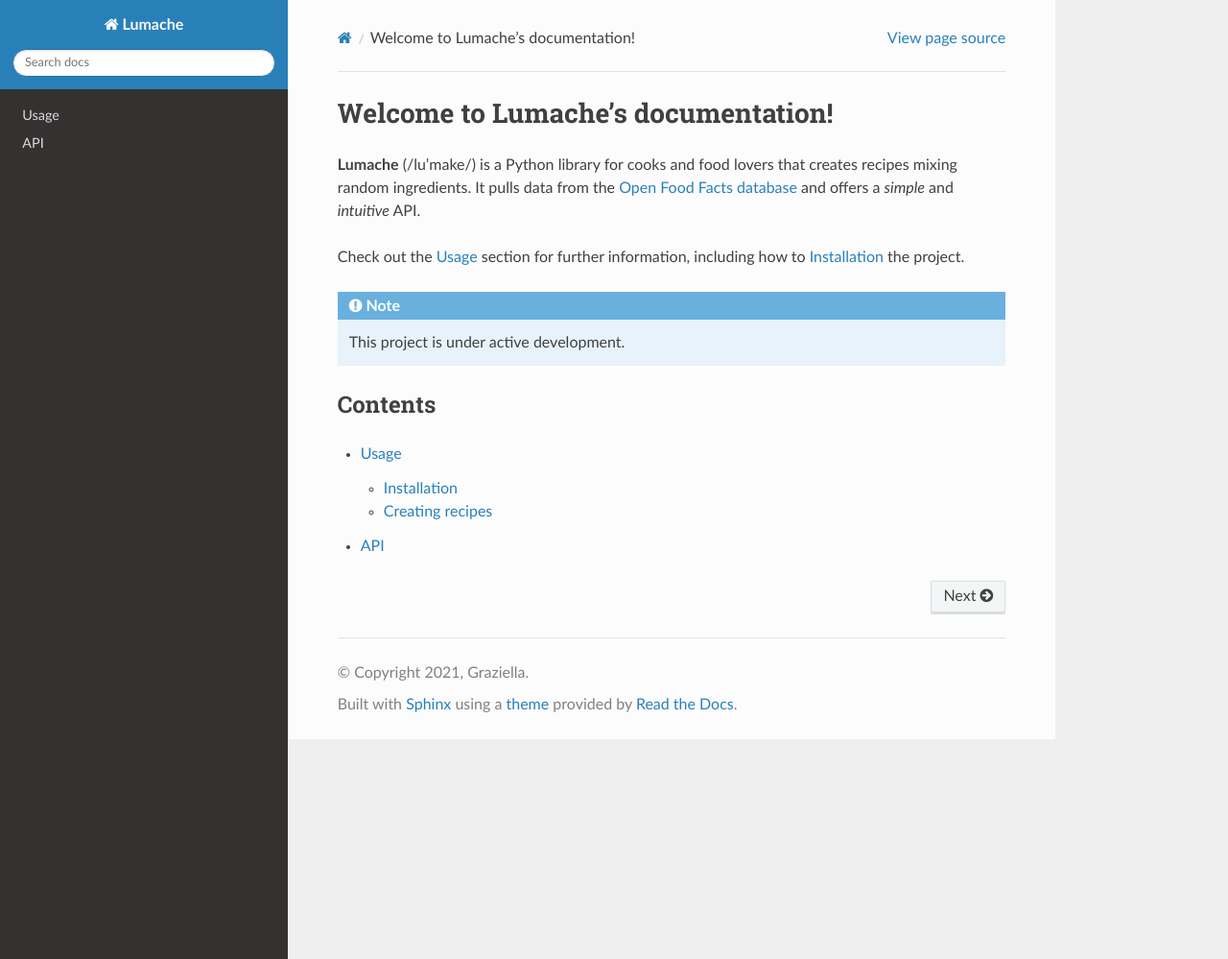
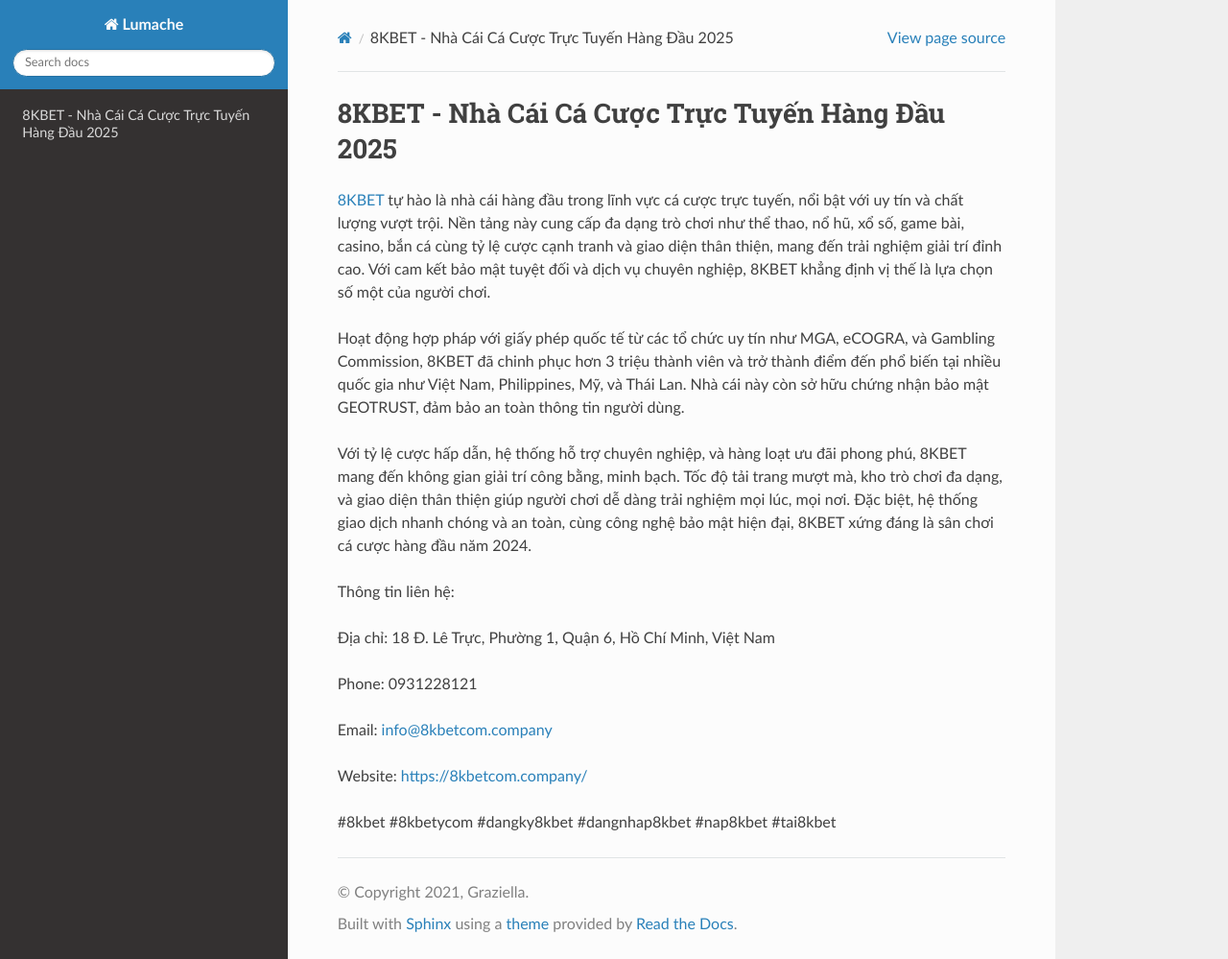
Before and after one commit to amaradasgupta3/8kbetcomcompany, a Sphinx documentation site: the page built from docs/source/index.rst, in a window 1280 px wide and 999 px high. Shown: the whole window at 96% size. Built offline with Sphinx 7.4.7 and the Read the Docs theme 3.1.0, drawn with Linux system fonts in a browser that asks for light colours.

Commit message:
Update index.rst

```diff
--- a/docs/source/index.rst
+++ b/docs/source/index.rst
@@ -1,22 +1,20 @@
-Welcome to Lumache's documentation!
+8KBET - Nhà Cái Cá Cược Trực Tuyến Hàng Đầu 2025
 ===================================
 
-**Lumache** (/lu'make/) is a Python library for cooks and food lovers
-that creates recipes mixing random ingredients.
-It pulls data from the `Open Food Facts database <https://world.openfoodfacts.org/>`_
-and offers a *simple* and *intuitive* API.
+`8KBET <https://8kbetcom.company/>`_ tự hào là nhà cái hàng đầu trong lĩnh vực cá cược trực tuyến, nổi bật với uy tín và chất lượng vượt trội. Nền tảng này cung cấp đa dạng trò chơi như thể thao, nổ hũ, xổ số, game bài, casino, bắn cá cùng tỷ lệ cược cạnh tranh và giao diện thân thiện, mang đến trải nghiệm giải trí đỉnh cao. Với cam kết bảo mật tuyệt đối và dịch vụ chuyên nghiệp, 8KBET khẳng định vị thế là lựa chọn số một của người chơi.
 
-Check out the :doc:`usage` section for further information, including
-how to :ref:`installation` the project.
+Hoạt động hợp pháp với giấy phép quốc tế từ các tổ chức uy tín như MGA, eCOGRA, và Gambling Commission, 8KBET đã chinh phục hơn 3 triệu thành viên và trở thành điểm đến phổ biến tại nhiều quốc gia như Việt Nam, Philippines, Mỹ, và Thái Lan. Nhà cái này còn sở hữu chứng nhận bảo mật GEOTRUST, đảm bảo an toàn thông tin người dùng.
 
-.. note::
+Với tỷ lệ cược hấp dẫn, hệ thống hỗ trợ chuyên nghiệp, và hàng loạt ưu đãi phong phú, 8KBET mang đến không gian giải trí công bằng, minh bạch. Tốc độ tải trang mượt mà, kho trò chơi đa dạng, và giao diện thân thiện giúp người chơi dễ dàng trải nghiệm mọi lúc, mọi nơi. Đặc biệt, hệ thống giao dịch nhanh chóng và an toàn, cùng công nghệ bảo mật hiện đại, 8KBET xứng đáng là sân chơi cá cược hàng đầu năm 2024.
 
-   This project is under active development.
+Thông tin liên hệ:
 
-Contents
---------
+Địa chỉ: 18 Đ. Lê Trực, Phường 1, Quận 6, Hồ Chí Minh, Việt Nam
 
-.. toctree::
+Phone: 0931228121
 
-   usage
-   api
+Email: info@8kbetcom.company
+
+Website: https://8kbetcom.company/
+
+#8kbet #8kbetycom #dangky8kbet #dangnhap8kbet #nap8kbet #tai8kbet
```
